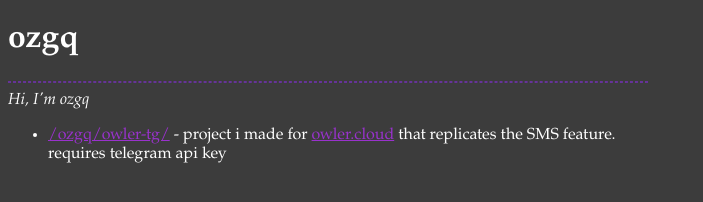
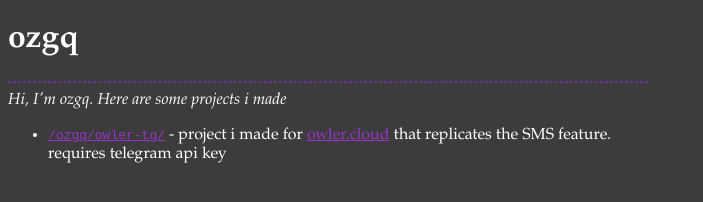
Before and after one commit to ozgq/ozgq.github.io, a plain HTML site: page index.html in a window 1280 px wide. Shown: the whole page, without its empty margins (0-703 px from the left). Drawn offline with Linux system fonts and the light colour scheme.

Commit message:
Update index.html

```diff
--- a/index.html
+++ b/index.html
@@ -24,9 +24,9 @@
   <div class="main">
     <h1>ozgq</h1>
     <hr>
-    <i>Hi, I'm ozgq</i>
+    <i>Hi, I'm ozgq. Here are some projects i made</i>
     <ul>
-      <li><a href="https://github.com/ozgq/owler-tg">/ozgq/owler-tg/</a> - project i made for <a href="https://owler.cloud">owler.cloud</a> that replicates the SMS feature. requires telegram api key</li>
+      <li><code><a href="https://github.com/ozgq/owler-tg">/ozgq/owler-tg/</a></code> - project i made for <a href="https://owler.cloud">owler.cloud</a> that replicates the SMS feature. requires telegram api key</li>
     </ul>
   </div>
 </body>
```
